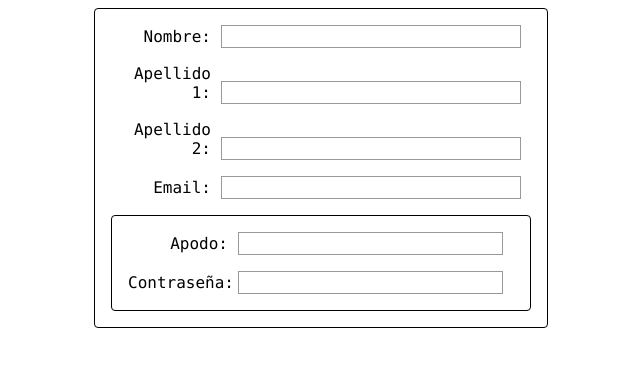
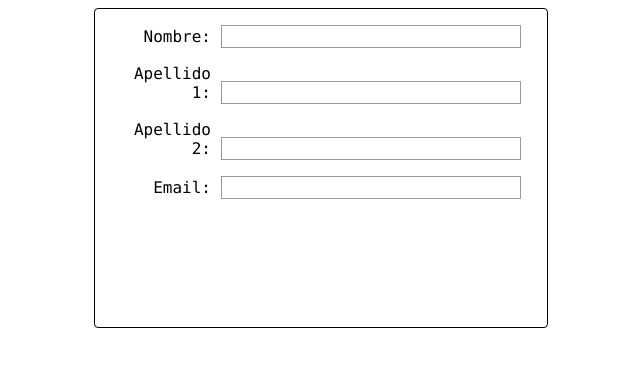
Before and after one commit to Alerop/reDormus, a PHP site: page /pages/html/form_login.html in a window 1280 px wide. Shown: the top 367 px of the page, without its empty margins (319-959 px from the left). Run offline with PHP 8.4, Linux system fonts and the light colour scheme.

Commit message:
Commit for a poca cosa

```diff
--- a/CSS/form_login.css
+++ b/CSS/form_login.css
@@ -16,7 +16,7 @@ label {
     text-align: right;
 }
 
-input, textarea {
+input:not([type="submit"]) {
     font: 1em Consolas;
     width: 300px;
     -moz-box-sizing: border-box;
@@ -24,11 +24,18 @@ input, textarea {
     border: 1px solid #999;
 }
 
+.centr{
+    position: relative;
+    left: 40%;
+    margin-top: 1em;
+}
+
 #bd_user{
     position: relative;
     padding: 1em;
     border: 1px solid black;
     border-radius: 4px;
+    visibility: hidden;
 }
 
 #bd_user input, textarea{
```
